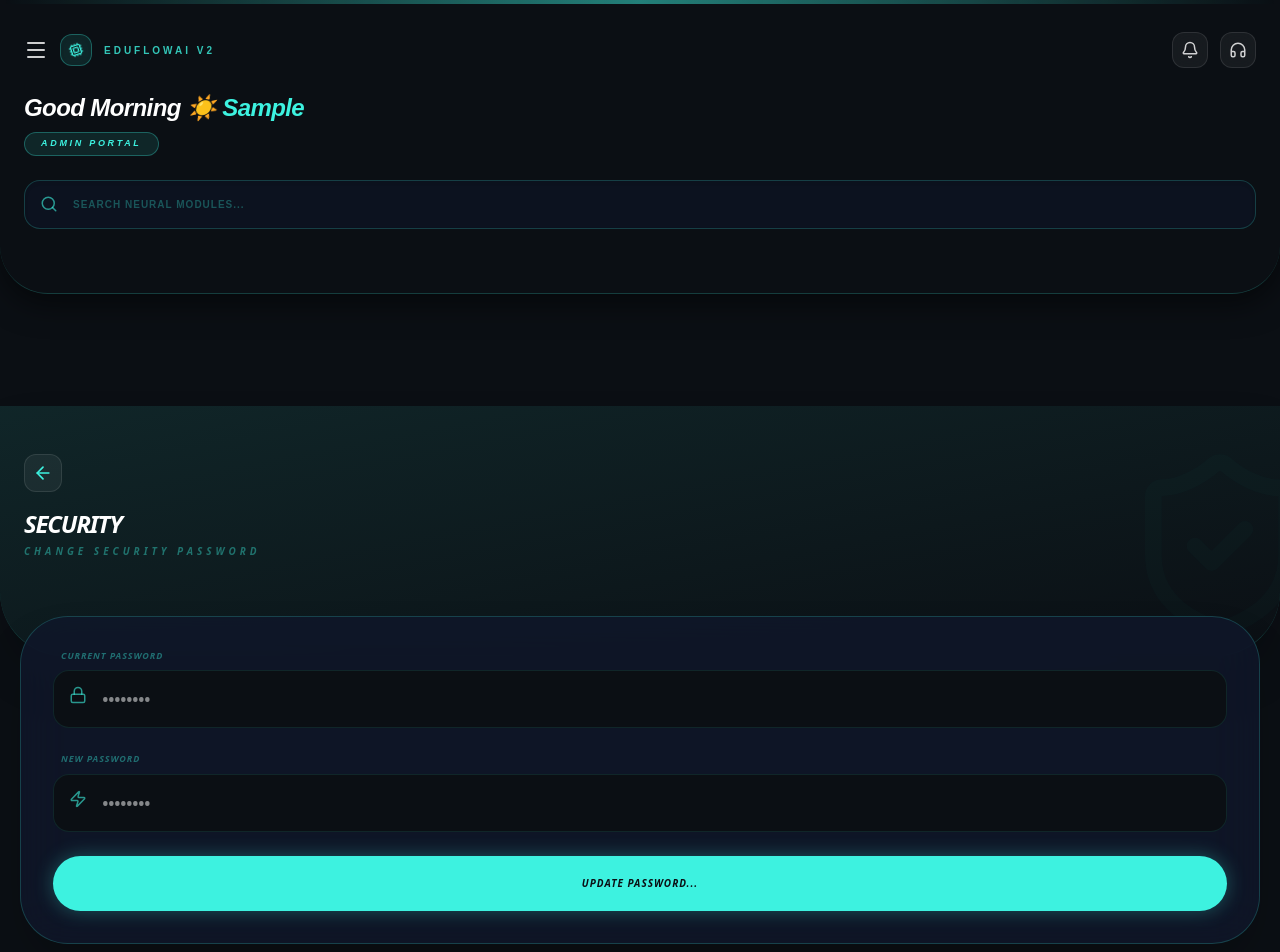
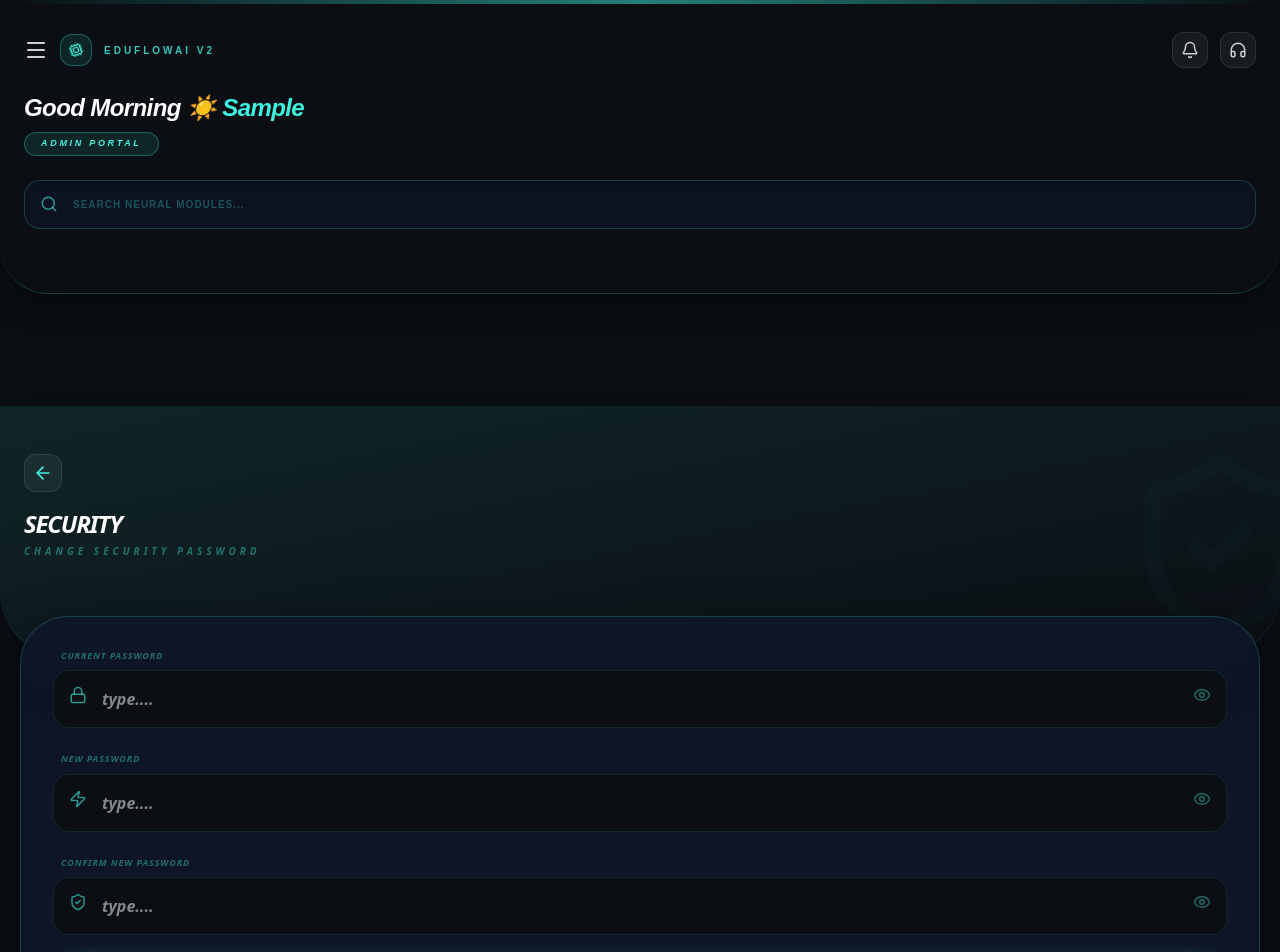
Before and after one commit to adittyaarryaai-lab/edu-management-software, a React app in the folder frontend/: page /change-password in a window 1280 px wide. Shown: the top 952 px of the page. Built offline with nearby package versions, Linux system fonts and the light colour scheme; sample sign-in values are in the browser's storage; the HTML template or start-up script is replaced by a standard one.

Commit message:
Day 139: Upgraded ChangePassword with triple-verification, visibility toggles, and Neural Toasts.

```diff
--- a/frontend/src/pages/ChangePassword.jsx
+++ b/frontend/src/pages/ChangePassword.jsx
@@ -1,65 +1,165 @@
 import React, { useState } from 'react';
-import { ArrowLeft, Lock, ShieldCheck, Zap } from 'lucide-react';
+import { ArrowLeft, Lock, ShieldCheck, Zap, Eye, EyeOff } from 'lucide-react';
 import { useNavigate } from 'react-router-dom';
 import API from '../api';
+import { motion, AnimatePresence } from 'framer-motion';
 
 const ChangePassword = () => {
     const navigate = useNavigate();
-    const [passwords, setPasswords] = useState({ old: '', new: '' });
+    // STEP 1: Passwords state mein 'confirm' add kiya
+    const [passwords, setPasswords] = useState({ old: '', new: '', confirm: '' });
+
+    // STEP 2: Har field ke liye alag visibility state
+    const [showOld, setShowOld] = useState(false);
+    const [showNew, setShowNew] = useState(false);
+    const [showConfirm, setShowConfirm] = useState(false);
+
     const [loading, setLoading] = useState(false);
+    const [toast, setToast] = useState({ show: false, message: '', type: 'success' });
 
     const handleUpdate = async (e) => {
         e.preventDefault();
+
+        // STEP 3: Strict Validation Logic
+        if (passwords.new !== passwords.confirm) {
+            setToast({ show: true, message: "Passwords do not match! 🛡️", type: 'error' });
+            setTimeout(() => setToast({ show: false, message: '', type: 'error' }), 3000);
+            return;
+        }
+
         setLoading(true);
         try {
             await API.put('/auth/change-password', {
                 oldPassword: passwords.old,
                 newPassword: passwords.new
             });
-            alert("Security Key Rotated Successfully! 🛡️");
-            navigate('/settings');
+
+            // SUCCESS TOAST
+            setToast({ show: true, message: "Password Changed Successfully! 🛡️", type: 'success' });
+
+            // 2 sec delay taaki user message dekh sake
+            setTimeout(() => {
+                navigate('/settings');
+            }, 2000);
+
         } catch (err) {
-            alert(err.response?.data?.message || "Rotation Failed");
+            // ERROR TOAST
+            setToast({
+                show: true,
+                message: err.response?.data?.message || "Rotation Failed",
+                type: 'error'
+            });
+            setTimeout(() => setToast({ show: false, message: '', type: 'error' }), 3000);
         } finally {
             setLoading(false);
         }
     };
 
     return (
-        <div className="min-h-screen bg-void pb-24 font-sans italic">
+        <div className="min-h-screen bg-void pb-24 font-sans italic text-white">
+            {/* Top Header Section */}
             <div className="bg-void text-white px-6 pt-12 pb-24 rounded-b-[4rem] shadow-2xl border-b border-neon/20 relative overflow-hidden">
                 <div className="absolute inset-0 bg-gradient-to-br from-neon/10 to-transparent pointer-events-none"></div>
-                <button onClick={() => navigate(-1)} className="bg-white/5 p-2 rounded-xl mb-4 relative z-10 border border-white/10 text-neon"><ArrowLeft size={20}/></button>
+                <button onClick={() => navigate(-1)} className="bg-white/5 p-2 rounded-xl mb-4 relative z-10 border border-white/10 text-neon active:scale-90 transition-all">
+                    <ArrowLeft size={20} />
+                </button>
                 <h1 className="text-2xl font-black uppercase tracking-tighter relative z-10 italic">Security</h1>
                 <p className="text-[10px] font-black text-neon/40 uppercase tracking-[0.4em] mt-1 relative z-10 italic">Change Security Password</p>
                 <ShieldCheck className="absolute -right-10 top-10 text-neon/5 opacity-40" size={200} />
             </div>
 
             <div className="px-5 -mt-10 relative z-20">
-                <form onSubmit={handleUpdate} className="bg-slate-900/80 backdrop-blur-xl p-8 rounded-[3rem] shadow-2xl border border-neon/20 space-y-6">
+                <form onSubmit={handleUpdate} className="bg-slate-900/80 backdrop-blur-xl p-8 rounded-[3rem] shadow-[0_20px_50px_rgba(0,0,0,0.5)] border border-neon/20 space-y-6">
+
+                    {/* CURRENT PASSWORD */}
                     <div>
                         <label className="text-[9px] font-black text-neon/40 uppercase ml-2 mb-2 block tracking-widest italic">Current Password</label>
-                        <div className="relative">
+                        <div className="relative group">
                             <Lock className="absolute left-4 top-4 text-neon/60" size={18} />
-                            <input type="password" placeholder="••••••••" className="w-full bg-void py-4 pl-12 pr-4 rounded-2xl border border-neon/10 font-black text-white outline-none focus:border-neon transition-all"
-                                onChange={(e) => setPasswords({...passwords, old: e.target.value})} required />
+                            <input
+                                type={showOld ? "text" : "password"}
+                                placeholder="type...."
+                                className="w-full bg-void py-4 pl-12 pr-12 rounded-2xl border border-neon/10 font-black text-white outline-none focus:border-neon transition-all"
+                                value={passwords.old}
+                                onChange={(e) => setPasswords({ ...passwords, old: e.target.value })}
+                                required
+                            />
+                            <button
+                                type="button"
+                                onClick={() => setShowOld(!showOld)}
+                                className="absolute right-4 top-4 text-neon/40 hover:text-neon transition-colors"
+                            >
+                                {showOld ? <EyeOff size={18}/> : <Eye size={18}/>}
+                            </button>
                         </div>
                     </div>
 
+                    {/* NEW PASSWORD */}
                     <div>
                         <label className="text-[9px] font-black text-neon/40 uppercase ml-2 mb-2 block tracking-widest italic">New Password</label>
-                        <div className="relative">
+                        <div className="relative group">
                             <Zap className="absolute left-4 top-4 text-neon/60" size={18} />
-                            <input type="password" placeholder="••••••••" className="w-full bg-void py-4 pl-12 pr-4 rounded-2xl border border-neon/10 font-black text-white outline-none focus:border-neon transition-all"
-                                onChange={(e) => setPasswords({...passwords, new: e.target.value})} required />
+                            <input
+                                type={showNew ? "text" : "password"}
+                                placeholder="type...."
+                                className="w-full bg-void py-4 pl-12 pr-12 rounded-2xl border border-neon/10 font-black text-white outline-none focus:border-neon transition-all"
+                                value={passwords.new}
+                                onChange={(e) => setPasswords({ ...passwords, new: e.target.value })}
+                                required
+                            />
+                            <button
+                                type="button"
+                                onClick={() => setShowNew(!showNew)}
+                                className="absolute right-4 top-4 text-neon/40 hover:text-neon transition-colors"
+                            >
+                                {showNew ? <EyeOff size={18}/> : <Eye size={18}/>}
+                            </button>
+                        </div>
+                    </div>
+
+                    {/* CONFIRM NEW PASSWORD */}
+                    <div>
+                        <label className="text-[9px] font-black text-neon/40 uppercase ml-2 mb-2 block tracking-widest italic">Confirm New Password</label>
+                        <div className="relative group">
+                            <ShieldCheck className="absolute left-4 top-4 text-neon/60" size={18} />
+                            <input
+                                type={showConfirm ? "text" : "password"}
+                                placeholder="type...."
+                                className="w-full bg-void py-4 pl-12 pr-12 rounded-2xl border border-neon/10 font-black text-white outline-none focus:border-neon transition-all"
+                                value={passwords.confirm}
+                                onChange={(e) => setPasswords({ ...passwords, confirm: e.target.value })}
+                                required
+                            />
+                            <button
+                                type="button"
+                                onClick={() => setShowConfirm(!showConfirm)}
+                                className="absolute right-4 top-4 text-neon/40 hover:text-neon transition-colors"
+                            >
+                                {showConfirm ? <EyeOff size={18}/> : <Eye size={18}/>}
+                            </button>
                         </div>
                     </div>
 
                     <button type="submit" disabled={loading} className="w-full bg-neon text-void py-5 rounded-[2rem] font-black uppercase text-[10px] tracking-widest shadow-[0_0_20px_rgba(61,242,224,0.3)] flex items-center justify-center gap-3 active:scale-95 transition-all disabled:bg-slate-800 italic">
-                        {loading ? "Transmitting..." : "Update Password..."}
+                        {loading ? "Transmitting..." : "Update Security Cipher..."}
                     </button>
                 </form>
             </div>
+
+            {/* --- NEURAL TOAST OVERLAY --- */}
+            <AnimatePresence>
+                {toast.show && (
+                    <motion.div
+                        initial={{ y: -100, opacity: 0 }}
+                        animate={{ y: 40, opacity: 1 }}
+                        exit={{ y: -100, opacity: 0 }}
+                        className={`fixed top-0 left-1/2 -translate-x-1/2 z-[100] px-8 py-4 rounded-2xl font-black uppercase text-[10px] tracking-widest shadow-2xl flex items-center gap-3 italic ${toast.type === 'success' ? 'bg-neon text-void' : 'bg-red-500 text-white'}`}
+                    >
+                        {toast.type === 'success' ? <ShieldCheck size={16} /> : <Zap size={16} />}
+                        {toast.message}
+                    </motion.div>
+                )}
+            </AnimatePresence>
         </div>
     );
 };
```
